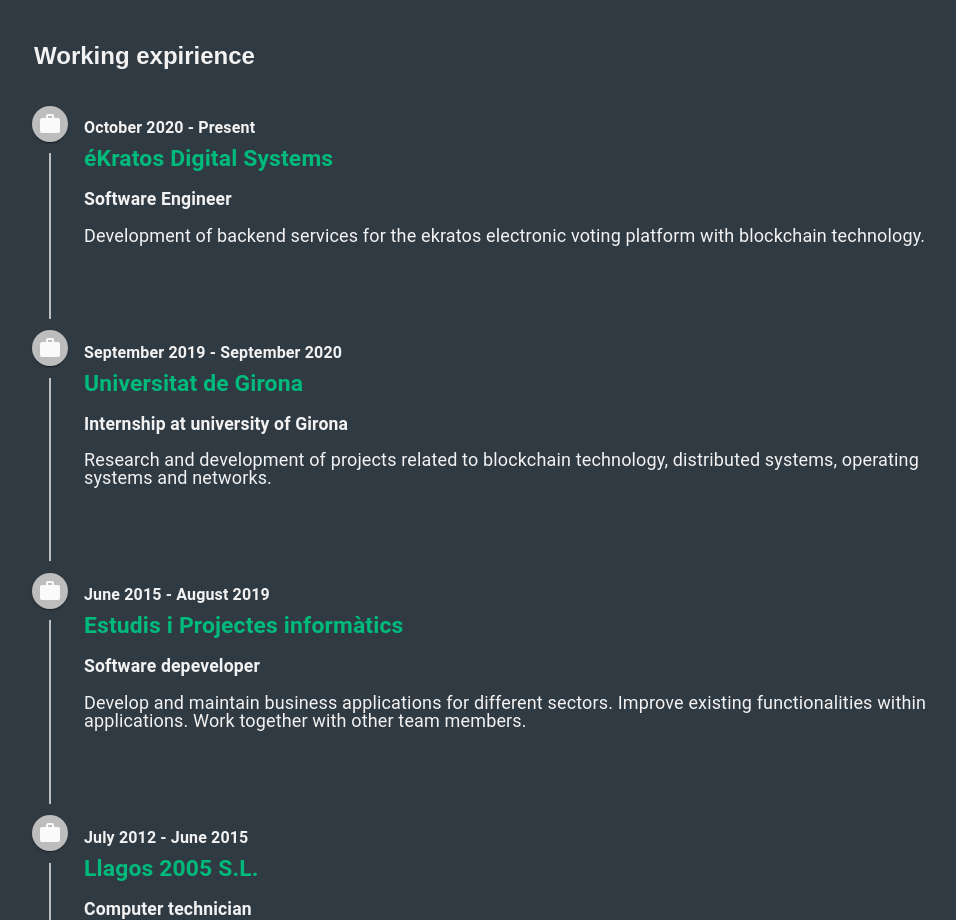
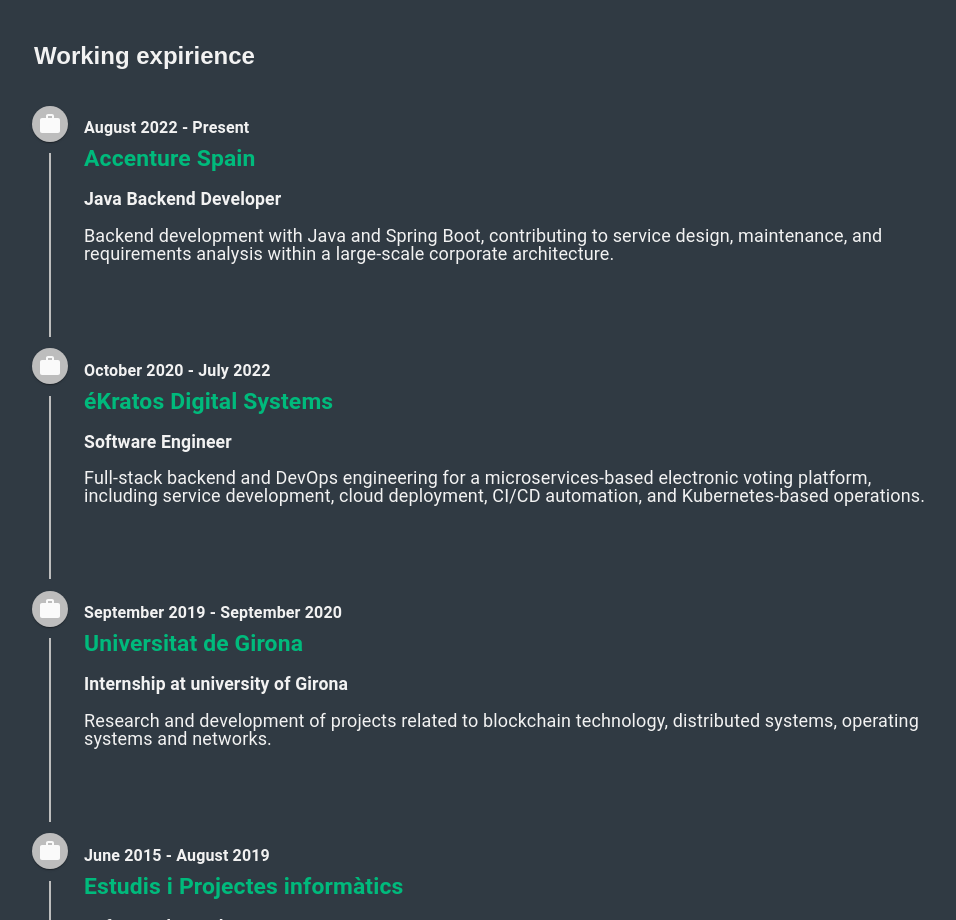
Before and after one commit to fxbp/my-web-resume2, a React (Create React App) app: page /resume in a window 1280 px wide. Shown: the part 802-1722 px from the top of the page, without its empty margins (316-1272 px from the left). Built offline with nearby package versions, Linux system fonts and the light colour scheme.

Commit message:
Update WorkTimeline.tsx
Added Accenture to workInfo

```diff
--- a/src/components/Timeline/WorkTimeline.tsx
+++ b/src/components/Timeline/WorkTimeline.tsx
@@ -8,11 +8,17 @@
 
 
 const workData:TimelineInfo[] = [
+     {
+        name: "Accenture Spain",
+        timeLapse: "August 2022 - Present",
+        title: "Java Backend Developer",
+        description: "Backend development with Java and Spring Boot, contributing to service design, maintenance, and requirements analysis within a large-scale corporate architecture."
+    },
     {
         name: "éKratos Digital Systems",
-        timeLapse: "October 2020 - Present",
+        timeLapse: "October 2020 - July 2022",
         title: "Software Engineer",
-        description: "Development of backend services for the ekratos electronic voting platform with blockchain technology."
+        description: "Full-stack backend and DevOps engineering for a microservices-based electronic voting platform, including service development, cloud deployment, CI/CD automation, and Kubernetes-based operations."
     },
     {
         name: "Universitat de Girona",
```
